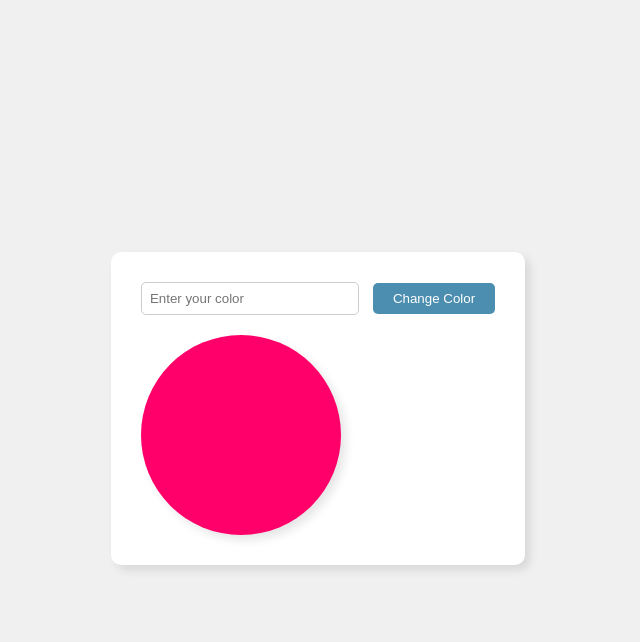
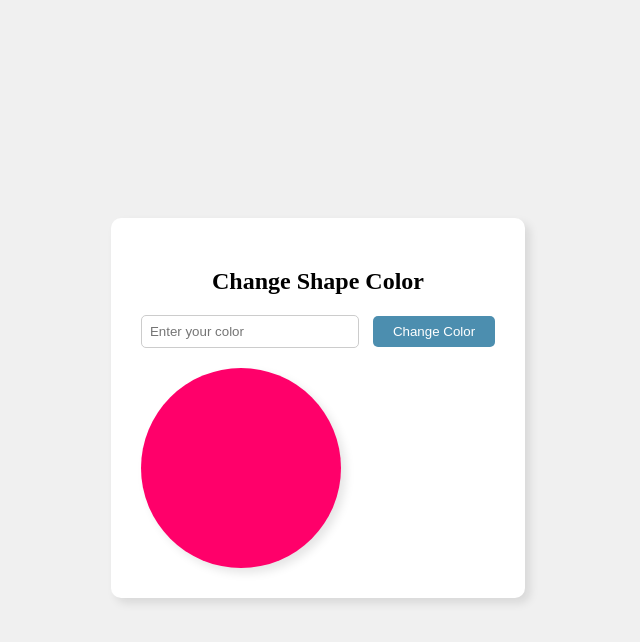
Before and after one commit to ola-saadeh/Task9, a plain HTML site: page index.html in a window 1280 px wide. Both pictures are taken after a click on the button "Change Color". Shown: the whole page, without its empty margins (322-962 px from the left). Drawn offline with Linux system fonts and the light colour scheme.

Commit message:
add title

```diff
--- a/index.html
+++ b/index.html
@@ -8,17 +8,19 @@
 </head>
 <body>
     <div class="container">
+        <h2>Change Shape Color</h2>
         <div>
             <input type="text" id="colorValue" placeholder="Enter your color">
-            <button onclick="changeShapeColor()">Change Color</button>
+            <button onclick="changeColor()">Change Color</button>
         </div>
         <div id="shape"></div>
     </div>
     <script>
-        function changeShapeColor() {
-            var color = document.getElementById("colorValue").value;
-            var shape = document.getElementById("shape");
-            shape.style.backgroundColor = color;
+
+        function changeColor(){
+            let color = document.getElementById("colorValue").value;
+            document.getElementById("shape").style.backgroundColor = color;
+
         }
     </script>
 
```
